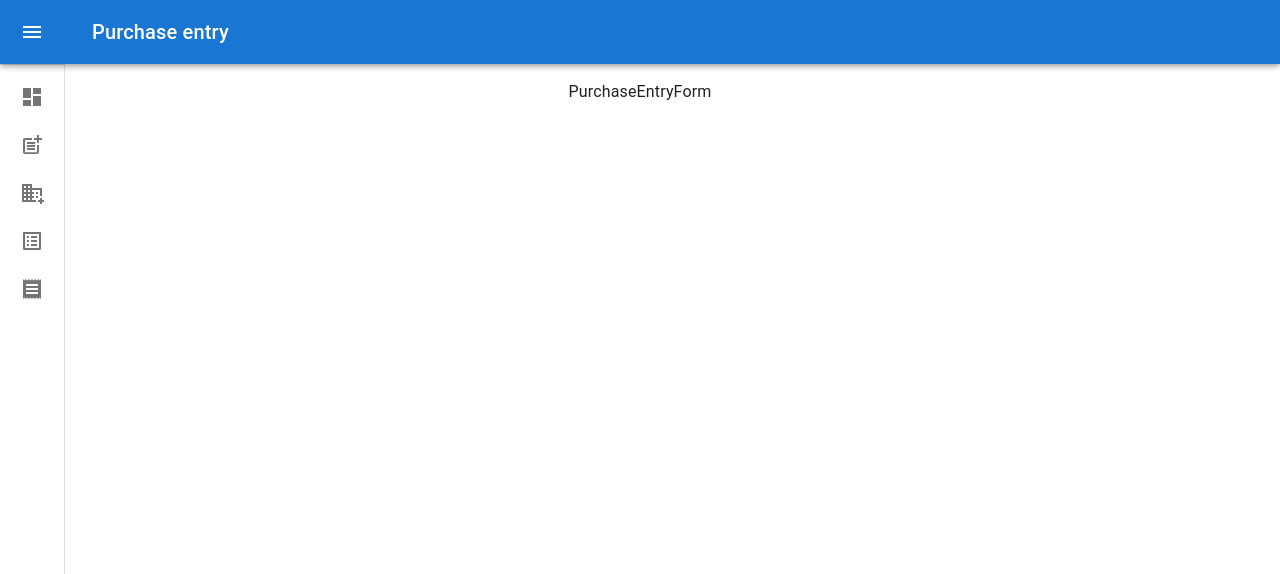
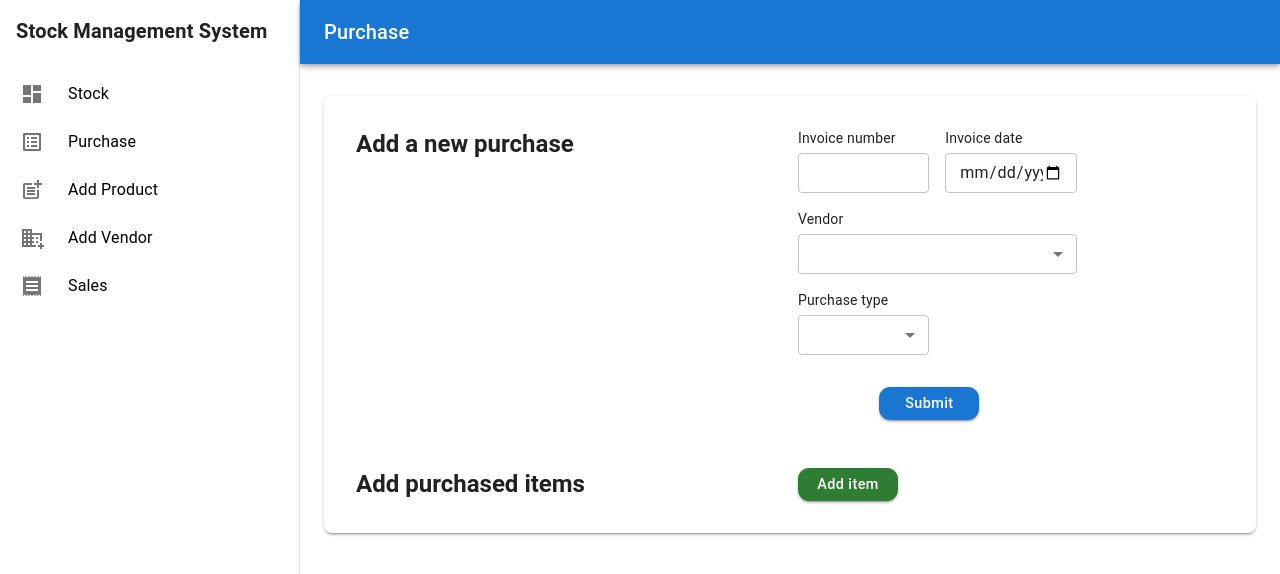
Before and after one commit to NihalP01/stock-billing-management, a React (Create React App) app: page /purchase-entry in a window 1280 px wide. Shown: the top 574 px of the page. Built offline with nearby package versions, Linux system fonts and the light colour scheme.

Commit message:
added more forms

```diff
--- a/src/App.js
+++ b/src/App.js
@@ -15,7 +15,7 @@ function App() {
           <Route
             path="/"
             element={
-              <Layout headerName={"Dashboard"}>
+              <Layout headerName={"Stock"}>
                 <DashboardHome />
               </Layout>
             }
@@ -23,7 +23,7 @@ function App() {
           <Route
             path="/create-product"
             element={
-              <Layout headerName={"Create Product"}>
+              <Layout headerName={"Add Product"}>
                 <CreateProductForm />
               </Layout>
             }
@@ -31,7 +31,7 @@ function App() {
           <Route
             path="/create-vendor"
             element={
-              <Layout headerName={"Create Vendor"}>
+              <Layout headerName={"Add Vendor"}>
                 <CreateVendorForm />
               </Layout>
             }
@@ -39,7 +39,7 @@ function App() {
           <Route
             path="/purchase-entry"
             element={
-              <Layout headerName={"Purchase entry"}>
+              <Layout headerName={"Purchase"}>
                 <PurchaseEntryForm />
               </Layout>
             }
@@ -47,7 +47,7 @@ function App() {
           <Route
             path="/sales-entry"
             element={
-              <Layout headerName={"Sales entry"}>
+              <Layout headerName={"Sales"}>
                 <SalesEntryForm />
               </Layout>
             }
--- a/src/components/common/FormLayout.jsx
+++ b/src/components/common/FormLayout.jsx
@@ -3,7 +3,7 @@ import React from "react";
 
 const FormLayout = ({ children }) => {
   return (
-    <Box p={4} width={500} maxWidth={"100%"} boxShadow={2} borderRadius={2}>
+    <Box p={4} ml={3} mr={3} width={'100%'} maxWidth={"100%"} boxShadow={2} borderRadius={2}>
       {children}
     </Box>
   );
--- a/src/components/common/Layout.jsx
+++ b/src/components/common/Layout.jsx
@@ -6,7 +6,7 @@ const Layout = ({ headerName, children }) => {
   return (
     <>
       <Sidebar sidebarHeader={headerName} />
-      <Box style={{ display: "flex", justifyContent: "center" }} mt={10}>
+      <Box style={{ display: "flex", justifyContent: "center" }} mt={12} ml={"300px"}>
         {children}
       </Box>
     </>
--- a/src/components/common/Sidebar.jsx
+++ b/src/components/common/Sidebar.jsx
@@ -1,5 +1,5 @@
 import * as React from "react";
-import { styled, useTheme } from "@mui/material/styles";
+import { styled } from "@mui/material/styles";
 import Box from "@mui/material/Box";
 import MuiDrawer from "@mui/material/Drawer";
 import MuiAppBar from "@mui/material/AppBar";
@@ -7,11 +7,8 @@ import Toolbar from "@mui/material/Toolbar";
 import List from "@mui/material/List";
 import CssBaseline from "@mui/material/CssBaseline";
 import Typography from "@mui/material/Typography";
-import Divider from "@mui/material/Divider";
 import IconButton from "@mui/material/IconButton";
 import MenuIcon from "@mui/icons-material/Menu";
-import ChevronLeftIcon from "@mui/icons-material/ChevronLeft";
-import ChevronRightIcon from "@mui/icons-material/ChevronRight";
 import ListItem from "@mui/material/ListItem";
 import ListItemButton from "@mui/material/ListItemButton";
 import ListItemIcon from "@mui/material/ListItemIcon";
@@ -19,7 +16,7 @@ import ListItemText from "@mui/material/ListItemText";
 import { menuItems } from "../../data/menuItems";
 import { Link } from "react-router-dom";
 
-const drawerWidth = 240;
+const drawerWidth = 300;
 
 const openedMixin = (theme) => ({
   width: drawerWidth,
@@ -42,13 +39,6 @@ const closedMixin = (theme) => ({
   },
 });
 
-const DrawerHeader = styled("div")(({ theme }) => ({
-  display: "flex",
-  alignItems: "center",
-  justifyContent: "flex-end",
-  padding: theme.spacing(0, 1),
-  ...theme.mixins.toolbar,
-}));
 
 const AppBar = styled(MuiAppBar, {
   shouldForwardProp: (prop) => prop !== "open",
@@ -86,16 +76,15 @@ const Drawer = styled(MuiDrawer, {
 }));
 
 export default function Sidebar({ sidebarHeader }) {
-  const theme = useTheme();
-  const [open, setOpen] = React.useState(false);
+  const [open, setOpen] = React.useState(true);
 
   const handleDrawerOpen = () => {
     setOpen(true);
   };
 
-  const handleDrawerClose = () => {
-    setOpen(false);
-  };
+  // const handleDrawerClose = () => {
+  //   setOpen(false);
+  // };
 
   return (
     <Box sx={{ display: "flex" }}>
@@ -120,16 +109,18 @@ export default function Sidebar({ sidebarHeader }) {
         </Toolbar>
       </AppBar>
       <Drawer variant="permanent" open={open}>
-        <DrawerHeader>
-          <IconButton onClick={handleDrawerClose}>
+        <Box p={2}>
+          <Typography textAlign={"left"} fontSize={"20px"} fontWeight={"bold"}>
+            Stock Management System
+          </Typography>
+          {/* <IconButton onClick={handleDrawerClose}>
             {theme.direction === "rtl" ? (
               <ChevronRightIcon />
             ) : (
               <ChevronLeftIcon />
             )}
-          </IconButton>
-        </DrawerHeader>
-        <Divider />
+          </IconButton> */}
+        </Box>
         <List>
           {menuItems.map((item) => (
             <ListItem key={item.id} disablePadding sx={{ display: "block" }}>
--- a/src/components/controls/CustomButton.jsx
+++ b/src/components/controls/CustomButton.jsx
@@ -1,12 +1,14 @@
 import { Button } from "@mui/material";
 import React from "react";
 
-const CustomButton = ({ text }) => {
+const CustomButton = (props) => {
+  const {text, color} = props;
   return (
     <Button
       variant="contained"
       style={{ textTransform: "none" , width: '100px', fontSize: '0.9rem', borderRadius: '0.7rem'}}
       size="small"
+      color={color}
     >
       {text}
     </Button>
--- a/src/components/controls/CustomSelect.jsx
+++ b/src/components/controls/CustomSelect.jsx
@@ -1,6 +1,5 @@
 import {
   FormControl,
-  InputLabel,
   MenuItem,
   Select,
   Typography,
--- a/src/components/forms/CreateProductForm.jsx
+++ b/src/components/forms/CreateProductForm.jsx
@@ -7,6 +7,11 @@ import { gstData } from "../../data/gstData";
 const CreateProductForm = () => {
   return (
     <FormLayout>
+      <Grid container spacing={2}>
+        <Grid item xs={6}>
+          <Typography variant="h5" fontWeight={'bold'} textAlign={'left'}>Add a new product</Typography>
+        </Grid>
+        <Grid item xs={4}>
           <Grid container spacing={2}>
             <Grid item xs={12}>
               <Controls.CustomField
@@ -43,9 +48,15 @@ const CreateProductForm = () => {
                 ))}
               </Box>
             </Grid>
-        <Box width={"100%"} mt={4} style={{ display: "flex", justifyContent: "center" }}>
+          </Grid>
+          <Box
+            width={"100%"}
+            mt={4}
+            style={{ display: "flex", justifyContent: "center" }}
+          >
             <Controls.CustomButton text={"Submit"} />
           </Box>
+        </Grid>
       </Grid>
     </FormLayout>
   );
--- a/src/components/forms/CreateVendorForm.jsx
+++ b/src/components/forms/CreateVendorForm.jsx
@@ -1,4 +1,4 @@
-import { Box, Grid } from "@mui/material";
+import { Box, Grid, Typography } from "@mui/material";
 import React, { useState } from "react";
 import FormLayout from "../common/FormLayout";
 import { Controls } from "../controls/Controls";
@@ -14,6 +14,13 @@ const CreateVendorForm = () => {
   return (
     <FormLayout>
       <form onSubmit={handleSubmit}>
+        <Grid container spacing={2}>
+          <Grid item xs={6}>
+            <Typography variant="h5" fontWeight={"bold"} textAlign={"left"}>
+              Add a new vendor
+            </Typography>
+          </Grid>
+          <Grid item xs={4}>
             <Grid container spacing={2}>
               <Grid item xs={12}>
                 <Controls.CustomField label="Vendor name" size="small" />
@@ -35,7 +42,11 @@ const CreateVendorForm = () => {
                 />
               </Grid>
               <Grid item xs={6}>
-            <Controls.CustomField label="PIN" type={"number"} size="small" />
+                <Controls.CustomField
+                  label="PIN"
+                  type={"number"}
+                  size="small"
+                />
               </Grid>
               <Grid item xs={12}>
                 <Controls.CustomField
@@ -52,6 +63,8 @@ const CreateVendorForm = () => {
                 <Controls.CustomButton text={"Submit"} />
               </Box>
             </Grid>
+          </Grid>
+        </Grid>
       </form>
     </FormLayout>
   );
--- a/src/components/forms/PurchaseEntryForm.jsx
+++ b/src/components/forms/PurchaseEntryForm.jsx
@@ -1,7 +1,79 @@
+import { Box, Grid, Typography } from "@mui/material";
 import React from "react";
+import FormLayout from "../common/FormLayout";
+import { Controls } from "../controls/Controls";
 
 const PurchaseEntryForm = () => {
-  return <div>PurchaseEntryForm</div>;
+  const handleSubmit = () => {
+    console.log("jhg");
+  };
+  return (
+    <FormLayout>
+      <form onSubmit={handleSubmit}>
+        <Grid container spacing={2}>
+          <Grid item xs={6}>
+            <Typography variant="h5" fontWeight={"bold"} textAlign={"left"}>
+              Add a new purchase
+            </Typography>
+          </Grid>
+          <Grid item xs={4}>
+            <Grid container spacing={2}>
+              <Grid item xs={6}>
+                <Controls.CustomField
+                  label="Invoice number"
+                  size="small"
+                  type="number"
+                />
+              </Grid>
+              <Grid item xs={6}>
+                <Controls.CustomField
+                  label="Invoice date"
+                  type="date"
+                  size="small"
+                />
+              </Grid>
+
+              <Grid item xs={12}>
+                <Controls.CustomSelect
+                  label={"Vendor"}
+                  options={[{ id: 1, title: "A", value: 1 }]}
+                />
+              </Grid>
+
+              <Grid item xs={6}>
+                <Controls.CustomSelect
+                  label={"Purchase type"}
+                  options={[
+                    { id: 1, title: "Cash", value: 1 },
+                    { id: 2, title: "Credit", value: 2 },
+                  ]}
+                />
+              </Grid>
+
+              <Box
+                width={"100%"}
+                mt={4}
+                style={{ display: "flex", justifyContent: "center" }}
+              >
+                <Controls.CustomButton text={"Submit"} />
+              </Box>
+            </Grid>
+          </Grid>
+        </Grid>
+
+        <Grid container spacing={2} mt={4}>
+          <Grid item xs={6}>
+            <Typography variant="h5" fontWeight={"bold"} textAlign={"left"}>
+              Add purchased items
+            </Typography>
+          </Grid>
+          <Grid item xs={4} display="flex">
+            <Controls.CustomButton color='success' text="Add item" />
+          </Grid>
+        </Grid>
+      </form>
+    </FormLayout>
+  );
 };
 
 export default PurchaseEntryForm;
--- a/src/data/menuItems.js
+++ b/src/data/menuItems.js
@@ -7,31 +7,31 @@ import ReceiptIcon from '@mui/icons-material/Receipt';
 export const menuItems= [
     {
         id: 0,
-        title: "Dashboard",
+        title: "Stock",
         link: '/',
         icon: Dashboard,
     },
     {
         id: 1,
-        title: "Create Product",
+        title: "Purchase",
+        link: "/purchase-entry",
+        icon: ListAltIcon,
+    },
+    {
+        id: 2,
+        title: "Add Product",
         link: "/create-product",
         icon: PostAddIcon,
     },
     {
-        id: 2,
-        title: "Create Vendor",
+        id: 3,
+        title: "Add Vendor",
         link: "/create-vendor",
         icon: DomainAddIcon,
     },
     {
-        id: 3,
-        title: "Purchase Entry",
-        link: "/purchase-entry",
-        icon: ListAltIcon,
-    },
-    {
         id: 4,
-        title: "Sales Entry",
+        title: "Sales",
         link: "/sales-entry",
         icon: ReceiptIcon,
     },
```
Also changed, not shown: 2 other files (tests, documents, lock files or other folders). Lines whose indentation alone changed are shown as unchanged.
